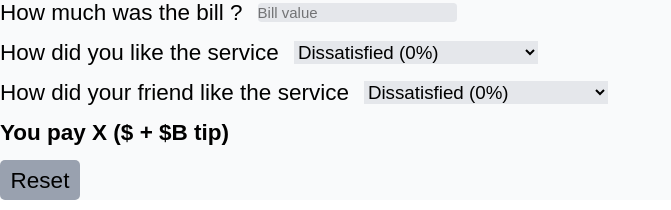
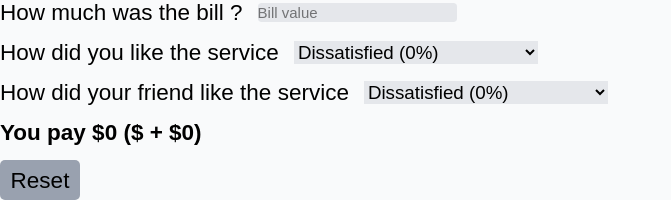
Before and after one commit to Briso10-dev/Tip-Calculator, a React (Vite) app: page / in a window 1280 px wide. Shown: the top 210 px of the page, without its empty margins (0-671 px from the left). Built offline with nearby package versions, Linux system fonts and the light colour scheme.

Commit message:
Reset button success

```diff
--- a/src/components/App.jsx
+++ b/src/components/App.jsx
@@ -13,6 +13,11 @@ function App() {
   function handleBill(e) {
     setBill(Number(e.target.value));
   }
+  function handleReset(){
+    setBill("");
+    setPercentage1(0);
+    SetPercentage2(0);
+  }
 
   const tip = (bill * (percentage1 + percentage2) /2 /100);  //Here a derived State
 
@@ -22,7 +27,6 @@ function App() {
       <Service
        percentage = {percentage1}
        onSelect = {setPercentage1}>
-
         How did you like the service
       </Service>
       <Service
@@ -30,8 +34,8 @@ function App() {
       onSelect = {setPercentage2}>
       How did your friend like the service
       </Service>
-      <Conclusion bill={bill} />
-      <Reset />
+      <Conclusion bill={bill} tip= {tip} />
+      <Reset onReset = {handleReset} />
     </div>
   )
 }
--- a/src/components/Conclusion.jsx
+++ b/src/components/Conclusion.jsx
@@ -1,9 +1,9 @@
 
-function Conclusion({bill}){
+function Conclusion({bill,tip}){
 
 
     return(
-        <h3 className="text-4xl p-2 font-bold">You pay X (${bill} + $B tip) </h3>
+        <h3 className="text-4xl p-2 font-bold">You pay ${bill + tip} (${bill} + ${tip}) </h3>
 
     )
 }
--- a/src/components/Reset.jsx
+++ b/src/components/Reset.jsx
@@ -1,8 +1,10 @@
 
 
-function Reset(){
+function Reset({onReset}){
     return(
-        <button className="text-4xl rounded-lg bg-gray-400  w-[8rem] h-[4rem]">Reset</button>
+        <button
+        onClick={onReset}
+        className="text-4xl rounded-lg bg-gray-400  w-[8rem] h-[4rem]">Reset</button>
     )
 
 }
```
